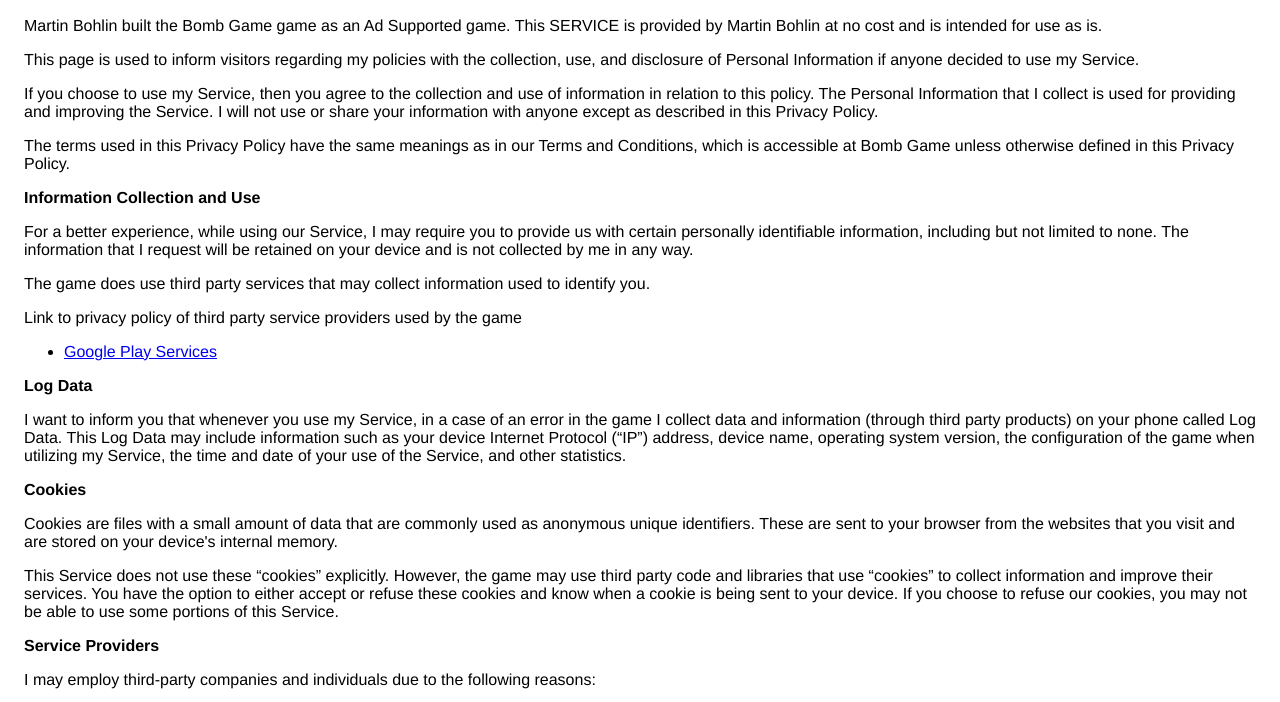
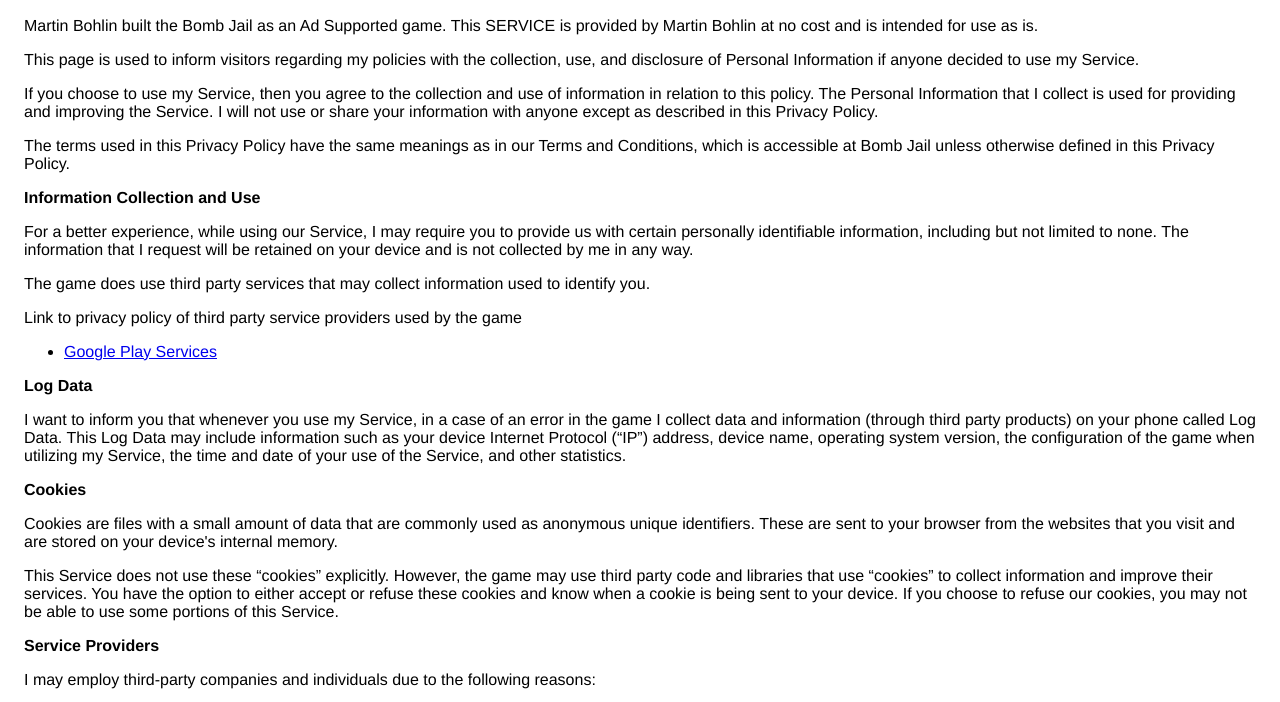
Before and after one commit to RaraKiraGames/BombGame, a plain HTML site: page index.html in a window 1280 px wide. Shown: the part 75-777 px from the top of the page. Drawn offline with Linux system fonts and the light colour scheme.

Commit message:
Update index.html

```diff
--- a/index.html
+++ b/index.html
@@ -8,7 +8,7 @@
     </head>
     <body>
     <h2>Privacy Policy</h2> <p>
-                    Martin Bohlin built the Bomb Game game as
+                    Martin Bohlin built the Bomb Jail as
                     an Ad Supported game. This SERVICE is provided by
                     Martin Bohlin at no cost and is intended for
                     use as is.
@@ -28,7 +28,7 @@
                   </p> <p>
                     The terms used in this Privacy Policy have the same meanings
                     as in our Terms and Conditions, which is accessible at
-                    Bomb Game unless otherwise defined in this Privacy
+                    Bomb Jail unless otherwise defined in this Privacy
                     Policy.
                   </p> <p><strong>Information Collection and Use</strong></p> <p>
                     For a better experience, while using our Service,
```
